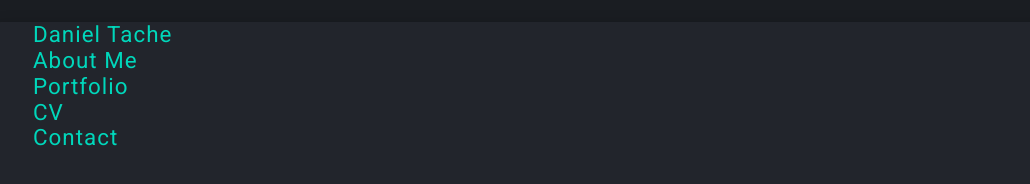
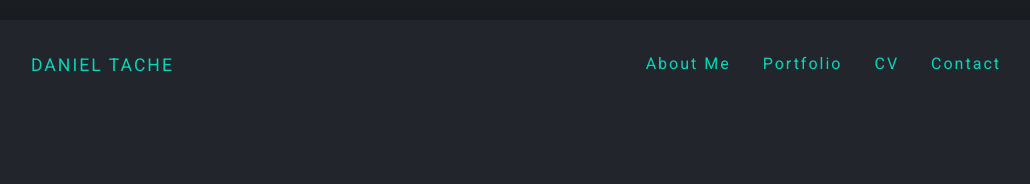
Before and after one commit to Dores12/cv_portfolio, a plain HTML site: page index.html in a window 1280 px wide. Shown: the whole page, without its empty margins (103-1133 px from the left). Drawn offline with nearby package versions, Linux system fonts and the light colour scheme.

Commit message:
styling navigation with flexbox, size, margin

```diff
--- a/css/style.css
+++ b/css/style.css
@@ -9,13 +9,13 @@ body {
     background-color: var(--background-color);
     color: var(--text-color);
     font-family: "Roboto", sans-serif;
-    letter-spacing: 1px;
-    font-size: 1.4rem;
+    letter-spacing: 2px;
+    font-size: 1rem;
 }
 
 .app {
     background-color: var(--app-color);
-    max-width: 85vw;
+    max-width: 90vw;
     min-height: 80vh;
     border-radius: 8px;
     margin: 0 auto;
@@ -25,10 +25,26 @@ body {
 
 .nav-bar {
     list-style: none;
+    padding-top: 2.2rem;
+    display: flex;
+    flex-direction: row;
+    justify-content: flex-end;
+    padding-left: 4.375rem;
+    padding-right: 5rem;
 }
 
 .nav-bar a {
     text-decoration: none;
     color: var(--header-color);
+    margin-right: 2rem;
+}
 
+.firstLi {
+    margin-right: auto;
+    text-transform: uppercase;
+    font-size: 1.1rem;
 }
+
+.firstLi svg {
+    font-size: 1rem;
+}
--- a/index.html
+++ b/index.html
@@ -13,7 +13,7 @@
 <body>
     <div class="app">
         <ul class="nav-bar">
-            <li><a href="#">Daniel Tache</a></li>
+            <li class="firstLi"><a href="#">Daniel Tache</a></li>
             <li><a href="#">About Me</a></li>
             <li><a href="#">Portfolio</a></li>
             <li><a href="#">CV</a></li>
```
Also changed, not shown: d-alphabet-round-circle-icon.svg (added).
